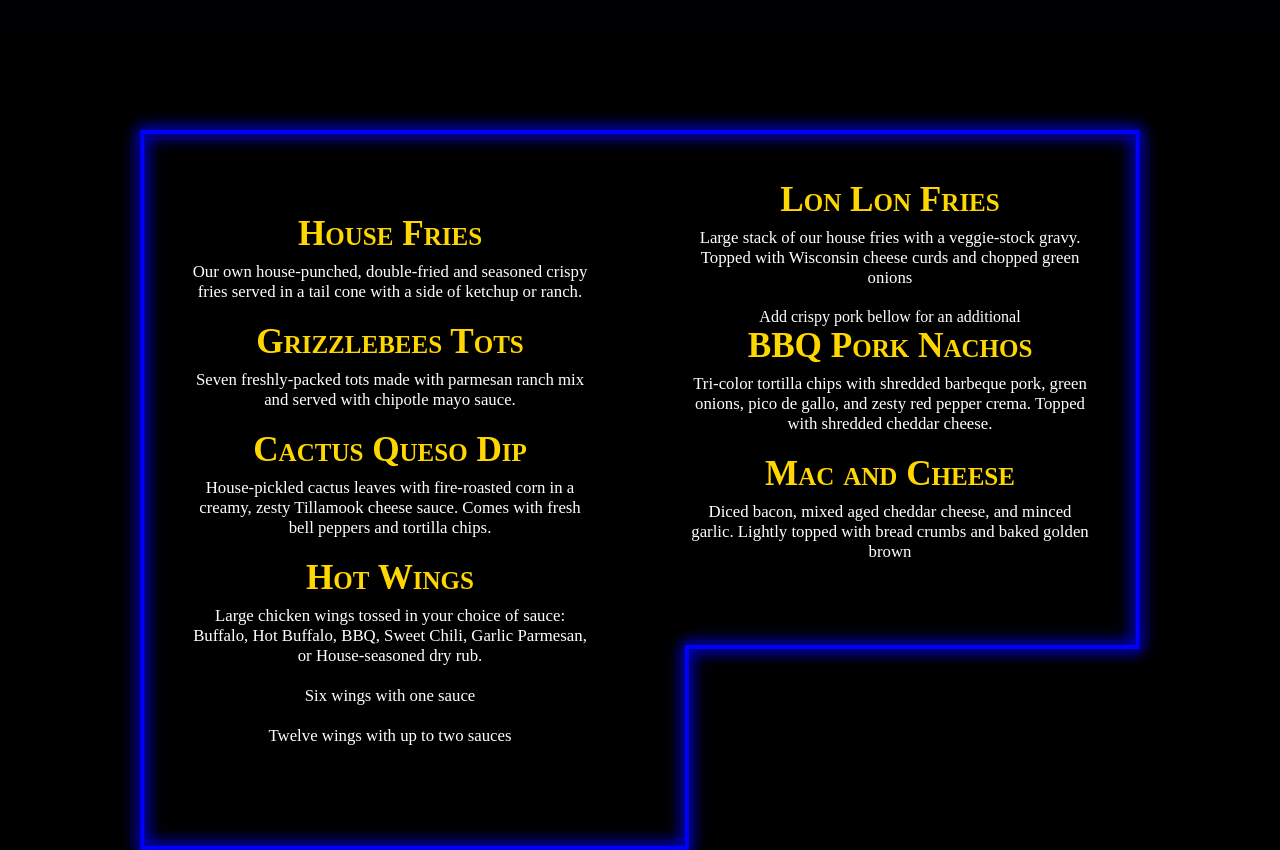
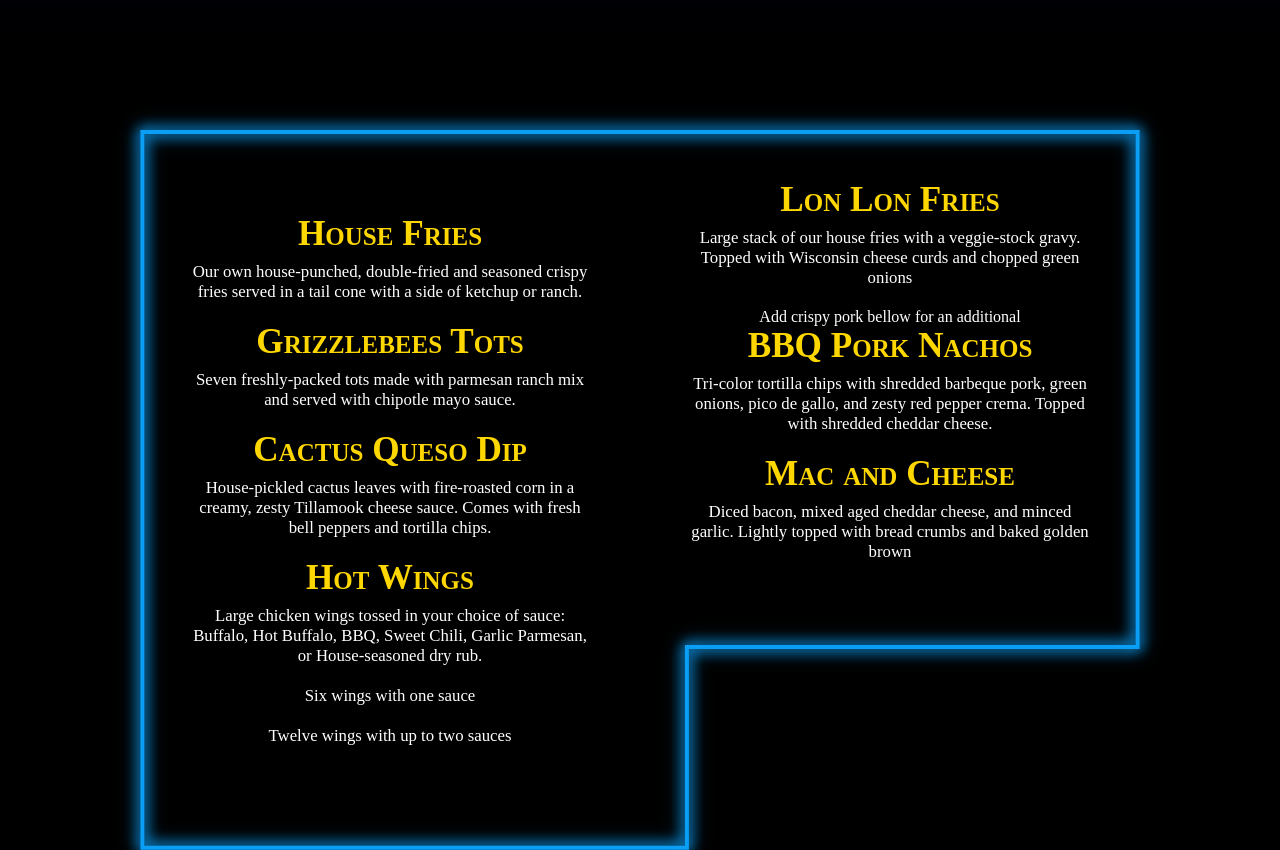
Before and after one commit to AstroHammer/mock-arcade-bar, a website built with Parcel: page src/index.html in a window 1280 px wide. Shown: the part 1760-2610 px from the top of the page. Built offline with nearby package versions, Linux system fonts and the light colour scheme.

Commit message:
filling structure out

```diff
--- a/src/index.html
+++ b/src/index.html
@@ -49,7 +49,7 @@
     <section class="section-2">
         <div class="apps-container">
             <svg class="apps" width="100%" viewBox="0 0 1268 913" fill="none" xmlns="http://www.w3.org/2000/svg">
-                <path d="M693.5 658V910H3V2.5H1265V655.5H696H693.5V658Z" stroke="blue" stroke-width="5"/>
+                <path d="M693.5 658V910H3V2.5H1265V655.5H696H693.5V658Z" stroke="#0B9EF5" stroke-width="5"/>
             </svg>
             <div class="menu-wrapper">
                 <div class="left-side-menu menu">
--- a/src/styles/main.css
+++ b/src/styles/main.css
@@ -150,7 +150,7 @@ img {
     box-shadow: 0 0 100px 150px black;
 }
 .apps {
-    filter: drop-shadow(0 0 7px blue) drop-shadow(0 0 7px blue);
+    filter: drop-shadow(0 0 7px #0B9EF5) drop-shadow(0 0 7px #0B9EF5);
     display: flex;
 }
 .entree {
```
